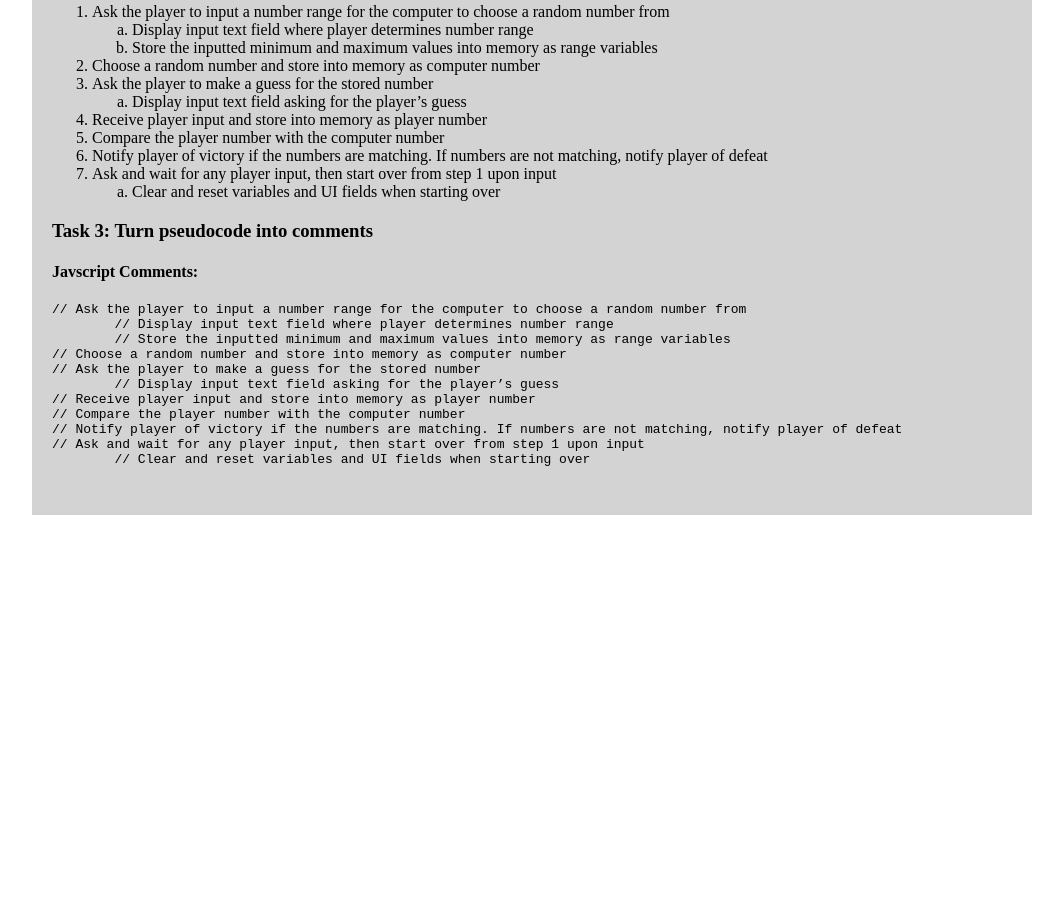
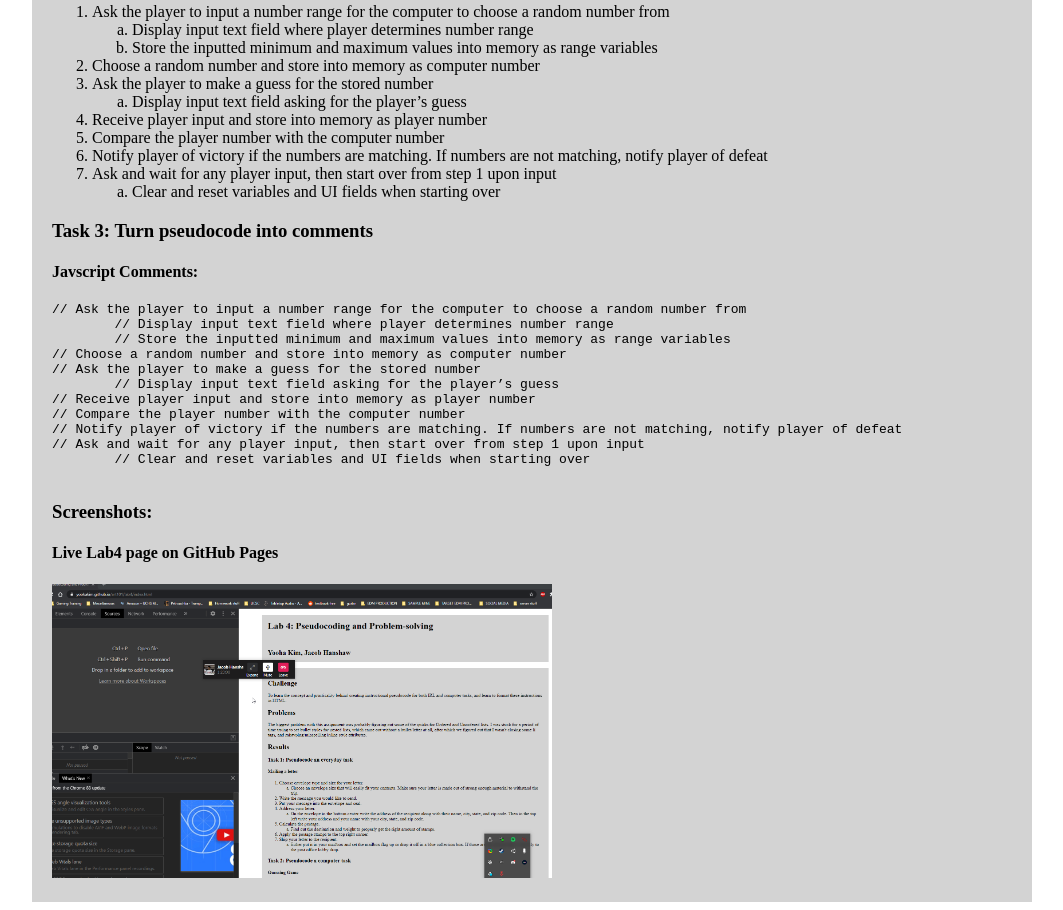
Before and after one commit to yookakim/art101, a plain HTML site: page lab4/index.html in a window 1280 px wide. Shown: the part 950-1860 px from the top of the page, without its empty margins (108-1171 px from the left). Before the commit the page ends 1473 px from the top, so only its background shows below. Drawn offline with Linux system fonts and the light colour scheme.

Commit message:
push and commit with screenshot

```diff
--- a/lab4/index.html
+++ b/lab4/index.html
@@ -109,6 +109,9 @@
 // Ask and wait for any player input, then start over from step 1 upon input
 	// Clear and reset variables and UI fields when starting over
 				</pre>
+				<h3>Screenshots:</h3>
+				<h4>Live Lab4 page on GitHub Pages</h4>
+				<img src="img/lab4_screenshot1.png" style="max-width:500px"/>
 			</div>
 		</div>
 	</main>
```
Also changed, not shown: lab4/img/lab4_screenshot1.png (added).
